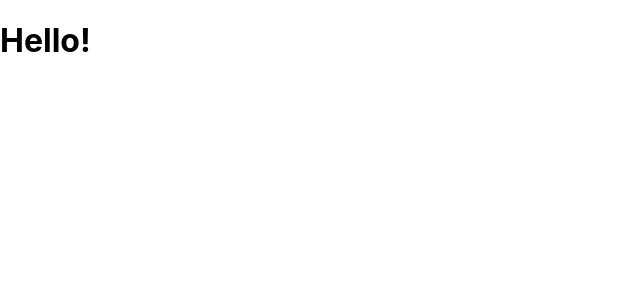
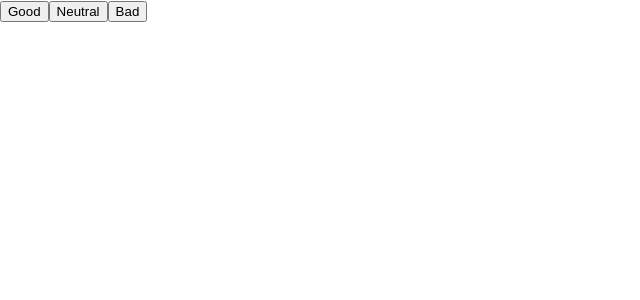
Before and after one commit to Den4yk76/goit-react-hw-02-feedback, a React (Create React App) app: page / in a window 1280 px wide. Shown: the top 300 px of the page, without its empty margins (0-640 px from the left). Built offline with nearby package versions, Linux system fonts and the light colour scheme.

Commit message:
Добавил кнопки для отзывов

```diff
--- a/src/components/App.js
+++ b/src/components/App.js
@@ -1,3 +1,9 @@
-export default function Hello() {
-    return <h1>Hello!</h1>;
+import Feedback from './Feedback/Feedback';
+
+export default function App() {
+    return (
+        <div>
+            <Feedback />
+        </div>
+    );
 }
--- /dev/null
+++ b/src/components/Feedback/Feedback.js
@@ -0,0 +1,13 @@
+import { Component } from 'react';
+
+export default class Feedback extends Component {
+    render() {
+        return (
+            <div>
+                <button>Good</button>
+                <button>Neutral</button>
+                <button>Bad</button>
+            </div>
+        );
+    }
+}
```
